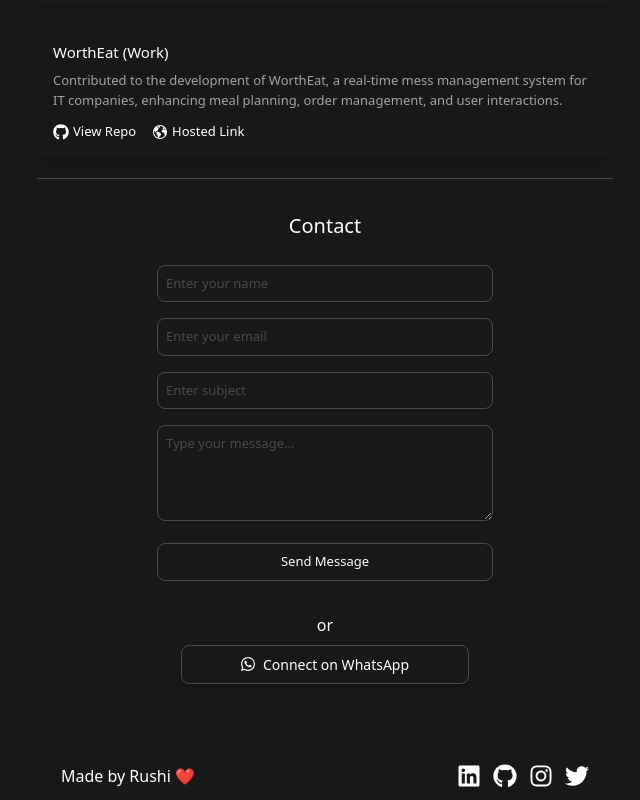
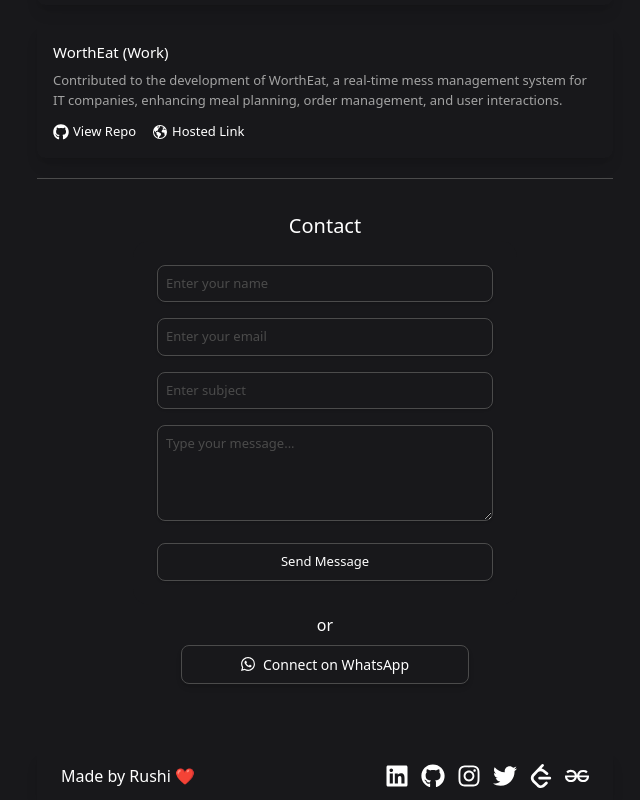
Before and after one commit to Rushi-Parekar11/Portfolio, a React (Vite) app: page / in a window 1280 px wide. Shown: the part 815-1615 px from the top of the page, without its empty margins (315-955 px from the left). Built offline with nearby package versions, Linux system fonts and the light colour scheme.

Commit message:
add leetcode and gfg

```diff
--- a/src/App.jsx
+++ b/src/App.jsx
@@ -3,7 +3,7 @@ import { FaGithub, FaInstagram, FaTwitter,FaGitAlt  } from "react-icons/fa";
 import { ToastContainer, toast } from 'react-toastify';
 import { FaLinkedin, FaXTwitter, FaYoutube, FaGoogleDrive, FaReact, FaNodeJs, FaJava,FaHtml5 ,FaCss3  } from "react-icons/fa6";
 import { IoLogoJavascript, IoEarth } from "react-icons/io5";
-import { SiExpress, SiMongodb, SiTailwindcss, SiSass, SiFramer, SiReact, SiWhatsapp } from "react-icons/si";
+import { SiExpress, SiMongodb, SiTailwindcss, SiSass, SiFramer, SiReact, SiWhatsapp ,SiLeetcode ,SiGeeksforgeeks } from "react-icons/si";
 import { TbSql } from "react-icons/tb";
 
 import { RiWhatsappFill } from "react-icons/ri";
@@ -267,6 +267,12 @@ function App() {
                 <a href="https://x.com/Rushikeshp62166" target="_blank" rel="noopener noreferrer">
                   <FaTwitter className="text-white text-2xl hover:text-gray-400 transition duration-300" />
                 </a>
+                <a href="https://leetcode.com/u/Rushikesh_parekar/" target="_blank" rel="noopener noreferrer">
+                  <SiLeetcode className="text-white text-2xl hover:text-gray-400 transition duration-300" />
+                </a>
+                <a href="https://www.geeksforgeeks.org/user/rushikeshpjwf0/" target="_blank" rel="noopener noreferrer">
+                  <SiGeeksforgeeks  className="text-white text-2xl hover:text-gray-400 transition duration-300" />
+                </a>
               </div>
             </div>
           </div>
```
